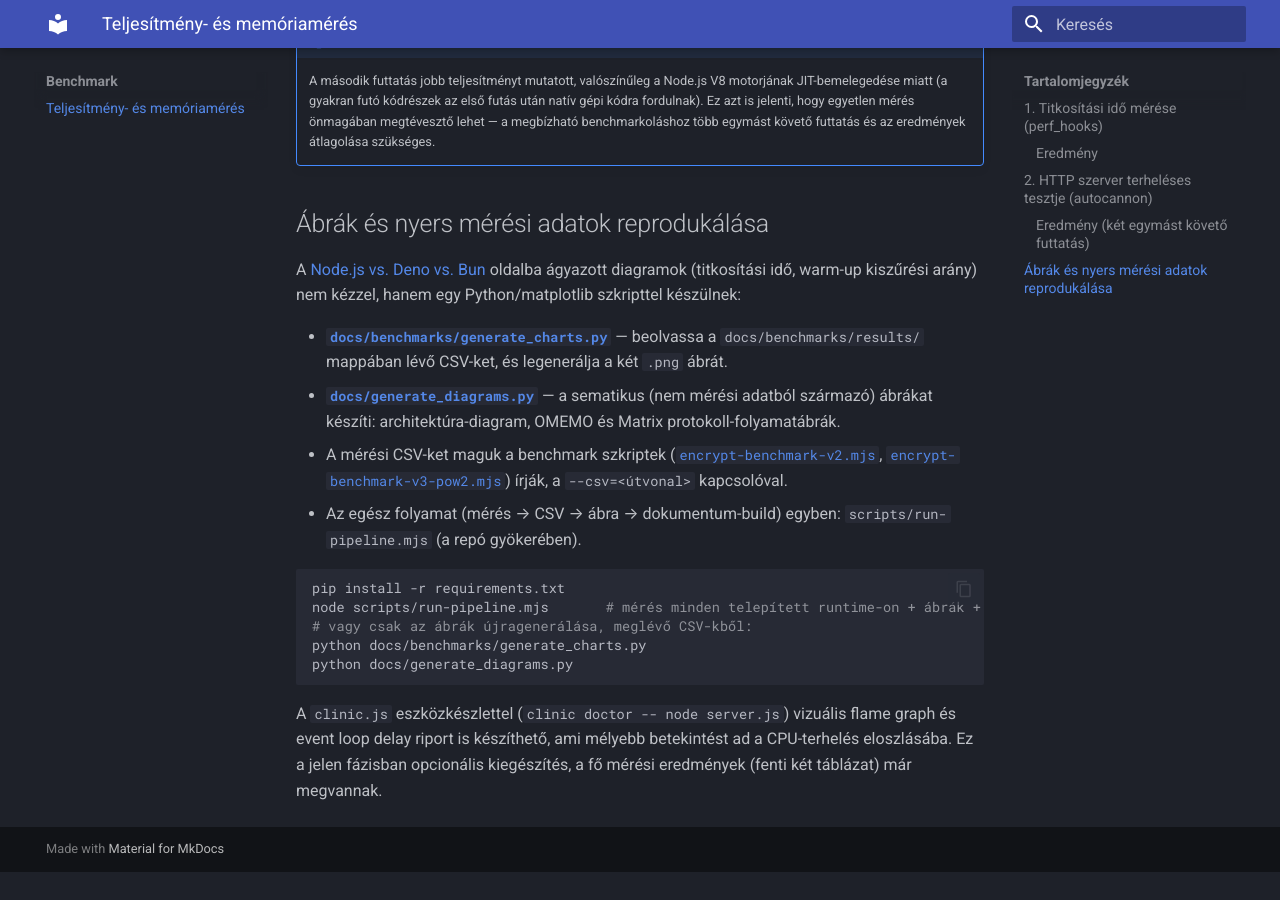
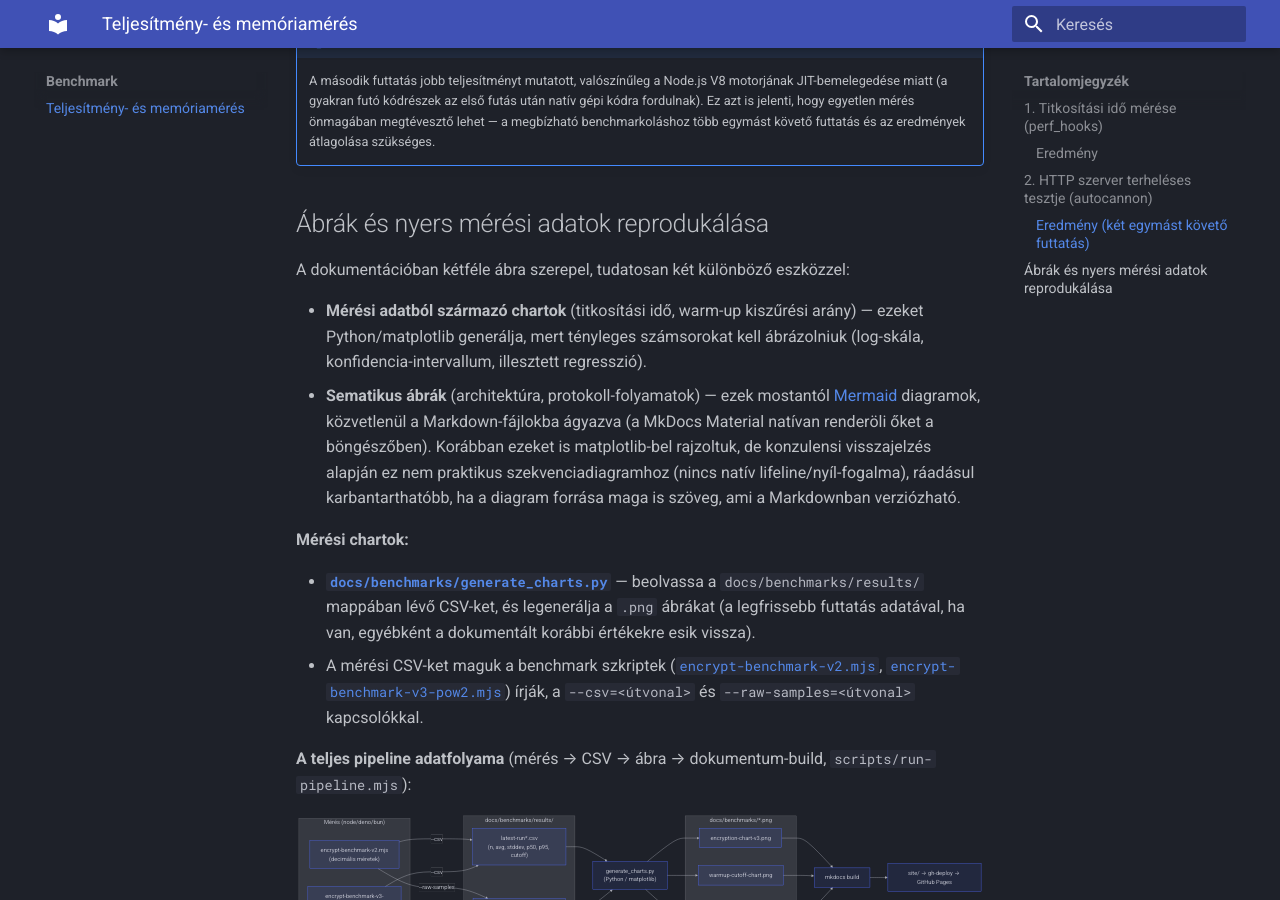
Before and after one commit to NDominikViktor/szak_gyak, an MkDocs documentation site: the page built from docs/benchmarks/perf-hooks-example.md, in a window 1280 px wide and 900 px high, scrolled down 2991 px. Built offline with MkDocs 1.6.1 and Material for MkDocs 9.7.7, drawn with Linux system fonts in a browser that asks for light colours; before the commit the page ends 3863 px from its top, so only the background shows below that.

Commit message:
docs: add pipeline data-flow diagram, drop unused diagram script

````diff
--- a/docs/benchmarks/perf-hooks-example.md
+++ b/docs/benchmarks/perf-hooks-example.md
@@ -136,30 +136,77 @@
 
 ## Ábrák és nyers mérési adatok reprodukálása
 
-A [Node.js vs. Deno vs. Bun](../research/node-deno-bun.md) oldalba ágyazott
-diagramok (titkosítási idő, warm-up kiszűrési arány) nem kézzel, hanem egy
-Python/matplotlib szkripttel készülnek:
+A dokumentációban kétféle ábra szerepel, tudatosan két különböző eszközzel:
+
+- **Mérési adatból származó chartok** (titkosítási idő, warm-up
+  kiszűrési arány) — ezeket Python/matplotlib generálja, mert tényleges
+  számsorokat kell ábrázolniuk (log-skála, konfidencia-intervallum,
+  illesztett regresszió).
+- **Sematikus ábrák** (architektúra, protokoll-folyamatok) — ezek
+  mostantól [Mermaid](https://mermaid.js.org/) diagramok, közvetlenül a
+  Markdown-fájlokba ágyazva (a MkDocs Material natívan renderöli őket a
+  böngészőben). Korábban ezeket is matplotlib-bel rajzoltuk, de
+  konzulensi visszajelzés alapján ez nem praktikus szekvenciadiagramhoz
+  (nincs natív lifeline/nyíl-fogalma), ráadásul karbantarthatóbb, ha a
+  diagram forrása maga is szöveg, ami a Markdownban verziózható.
+
+**Mérési chartok:**
 
 - **[`docs/benchmarks/generate_charts.py`](generate_charts.py)** — beolvassa
-  a `docs/benchmarks/results/` mappában lévő CSV-ket, és legenerálja a két
-  `.png` ábrát.
-- **[`docs/generate_diagrams.py`](../generate_diagrams.py)** — a sematikus
-  (nem mérési adatból származó) ábrákat készíti: architektúra-diagram,
-  OMEMO és Matrix protokoll-folyamatábrák.
+  a `docs/benchmarks/results/` mappában lévő CSV-ket, és legenerálja a
+  `.png` ábrákat (a legfrissebb futtatás adatával, ha van, egyébként a
+  dokumentált korábbi értékekre esik vissza).
 - A mérési CSV-ket maguk a benchmark szkriptek
   ([`encrypt-benchmark-v2.mjs`](encrypt-benchmark-v2.mjs),
   [`encrypt-benchmark-v3-pow2.mjs`](encrypt-benchmark-v3-pow2.mjs)) írják, a
-  `--csv=<útvonal>` kapcsolóval.
-- Az egész folyamat (mérés → CSV → ábra → dokumentum-build) egyben:
-  `scripts/run-pipeline.mjs` (a repó gyökerében).
+  `--csv=<útvonal>` és `--raw-samples=<útvonal>` kapcsolókkal.
+
+**A teljes pipeline adatfolyama** (mérés → CSV → ábra → dokumentum-build,
+`scripts/run-pipeline.mjs`):
+
+```mermaid
+flowchart LR
+    subgraph Meres["Mérés (node/deno/bun)"]
+        BM1["encrypt-benchmark-v2.mjs<br/>(decimális méretek)"]
+        BM2["encrypt-benchmark-v3-pow2.mjs<br/>(2-hatvány méretek)"]
+    end
+
+    subgraph Adat["docs/benchmarks/results/"]
+        CSV["latest-run*.csv<br/>(n, avg, stddev, p50, p95, cutoff)"]
+        RAW["latest-run*-raw-samples.csv<br/>(minden egyes mért minta)"]
+    end
+
+    GC["generate_charts.py<br/>(Python / matplotlib)"]
+
+    subgraph Kimenet["docs/benchmarks/*.png"]
+        PNG1["encryption-chart-v3.png"]
+        PNG2["warmup-cutoff-chart.png"]
+        PNG3["warmup-illustration-chart.png"]
+    end
+
+    MK["mkdocs build"] --> SITE["site/ → gh-deploy → GitHub Pages"]
+
+    BM1 -- "--csv" --> CSV
+    BM1 -- "--raw-samples" --> RAW
+    BM2 -- "--csv" --> CSV
+    BM2 -- "--raw-samples" --> RAW
+    CSV --> GC
+    RAW --> GC
+    GC --> PNG1
+    GC --> PNG2
+    GC --> PNG3
+    PNG1 --> MK
+    PNG2 --> MK
+    PNG3 --> MK
+```
 
 ```bash
 pip install -r requirements.txt
 node scripts/run-pipeline.mjs       # mérés minden telepített runtime-on + ábrák + build
 # vagy csak az ábrák újragenerálása, meglévő CSV-kből:
 python docs/benchmarks/generate_charts.py
-python docs/generate_diagrams.py
 ```
+
 
 
 A `clinic.js` eszközkészlettel (`clinic doctor -- node server.js`) vizuális
````
Also changed, not shown: 1 other file.
